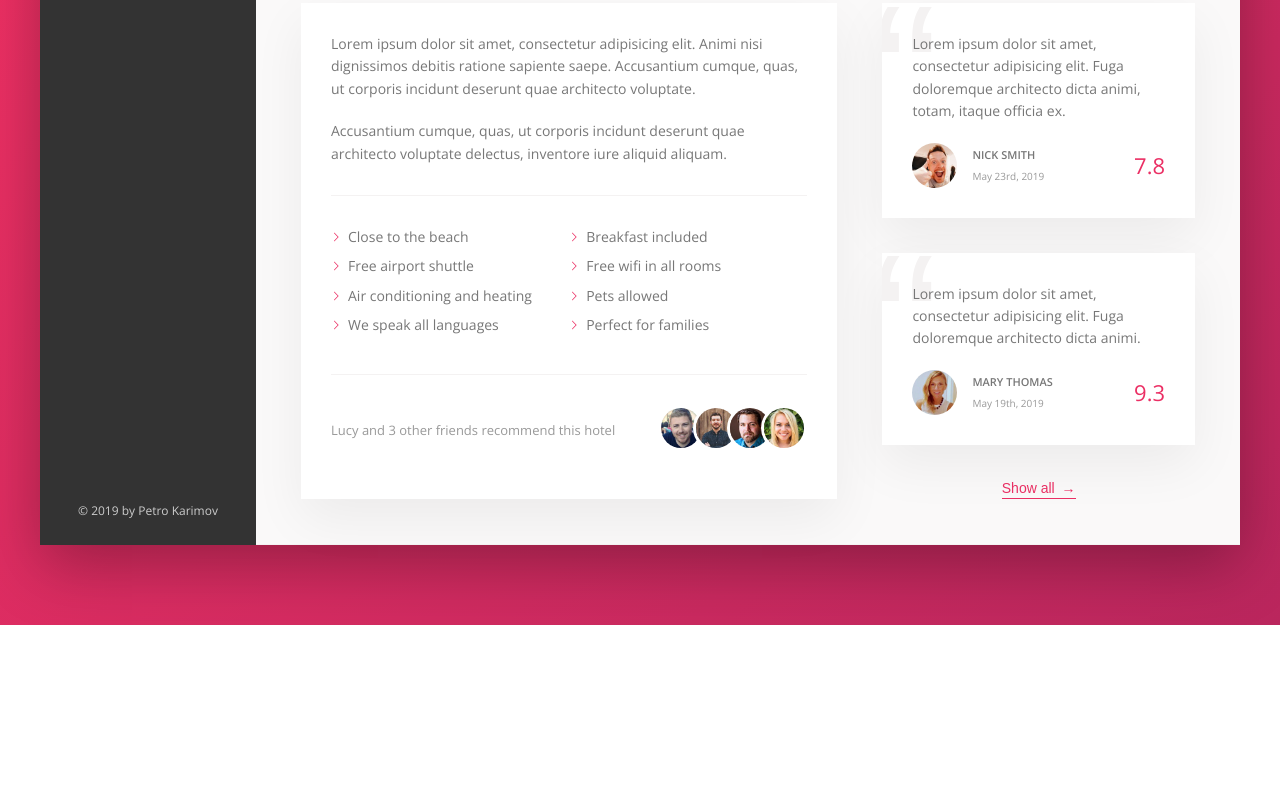
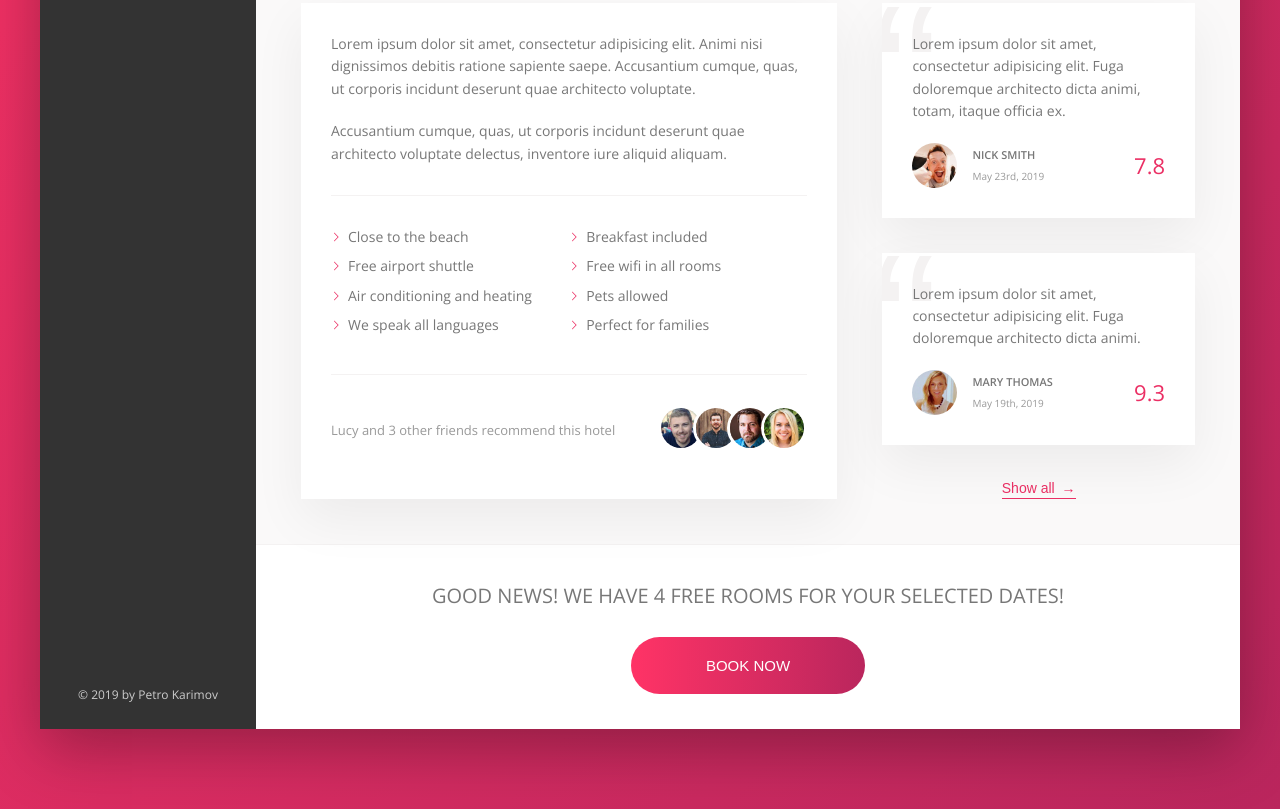
Before and after one commit to PittMadison/Trillo, a website: page index.html in a window 1280 px wide. Shown: the part 644-1453 px from the top of the page. Before the commit the page ends 1269 px from the top, so only its background shows below. Drawn offline with nearby package versions, Linux system fonts and the light colour scheme.

Commit message:
cta section markup added, styled

```diff
--- a/index.html
+++ b/index.html
@@ -131,6 +131,7 @@
                         <div class="overview__rating-count">429 votes</div>
                     </div>
                 </div>
+
                 <div class="detail">
                     <div class="description">
                         <p class="paragraph">Lorem ipsum dolor sit amet, consectetur adipisicing elit. Animi nisi
@@ -158,7 +159,8 @@
                             </div>
                         </div>
                     </div>
-                    <figure class="user-reviews">
+
+                    <div class="user-reviews">
                         <figure class="review">
                             <blockquote class="review__text">
                                 Lorem ipsum dolor sit amet, consectetur adipisicing elit. Fuga doloremque architecto
@@ -188,9 +190,19 @@
                             </figcaption>
                         </figure>
                         <button class="btn-inline">Show all <span>&rarr;</span></button>
-                    </figure>
+                    </div>
+                </div>
 
+                <div class="cta">
+                    <h2 class="cta__book-now">
+                        Good news! We have 4 free rooms for your selected dates!
+                    </h2>
+                    <button class="btn">
+                        <span class="btn__visible">Book now</span>
+                        <span class="btn__invisible">Only 4 rooms left</span>
+                    </button>
                 </div>
+
         </div>
         </main>
     </div>
--- a/sass/_components.scss
+++ b/sass/_components.scss
@@ -446,3 +446,68 @@
 
     }
 }
+
+//CALL TO ACTION
+
+.cta {
+    padding: 3.5rem 0;
+    text-align: center;
+
+    &__book-now {
+        font-size: 2rem;
+        font-weight: 300;
+        text-transform: uppercase;
+        margin-bottom: 2.5rem;
+    }
+}
+
+//BUTTON
+
+.btn {
+    font-size: 1.5rem;
+    font-weight: 300;
+    text-transform: uppercase;
+    border-radius: 10rem;
+    border: none;
+    background-image: linear-gradient(to right, var(--color-primary-light), var(--color-primary-dark));
+    color: #fff;
+    position: relative;
+    overflow: hidden;
+    cursor: pointer;
+
+    & > * {
+        display: inline-block;
+        height: 100%;
+        width: 100%;
+        transition: all .2s;
+    }
+
+    &__visible {
+        padding: 2rem 7.5rem;
+
+    }
+
+    &__invisible {
+        position: absolute;
+        padding: 2rem 0;
+        left: 0;
+        top: -100%;
+    }
+
+    &:hover {
+        background-image: linear-gradient(to left, var(--color-primary-light), var(--color-primary-dark));
+    }
+
+    &:hover &__visible {
+         transform: translateY(100%)
+    }
+
+    &:hover &__invisible {
+        top: 0;
+    }
+
+    &:focus {
+        outline: none;
+        animation: pulsate 1s infinite;
+    }
+}
```
Also changed, not shown: img/text.txt (deleted, +0 -17 lines), css/style.comp.css, img/SVG/aircraft-take-off.svg (deleted), img/SVG/bookmark.svg (deleted), img/SVG/chat.svg (deleted), img/SVG/home.svg (deleted), img/SVG/key.svg (deleted), img/SVG/location-pin.svg (deleted), img/SVG/magnifying-glass.svg (deleted), img/SVG/map.svg (deleted), img/SVG/star.svg (deleted).
